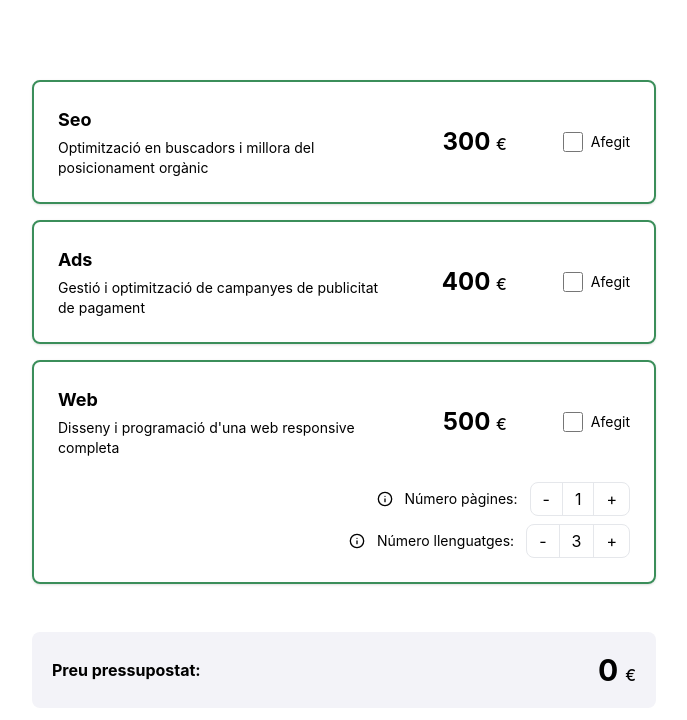
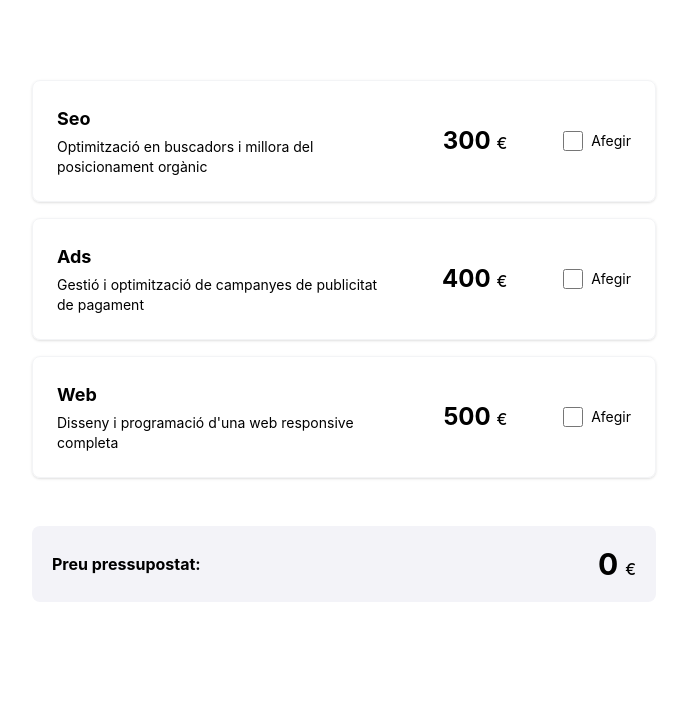
Before and after one commit to gemmaadev/budget-app-digital-services, a React (Vite) app: page / in a window 1280 px wide. Shown: the top 720 px of the page, without its empty margins (296-983 px from the left). Built offline with nearby package versions, Linux system fonts and the light colour scheme.

Commit message:
feat(BudgetCalculatorPage): integrate all calculator components

```diff
--- a/src/features/budget-calculator/BudgetCalculatorPage.tsx
+++ b/src/features/budget-calculator/BudgetCalculatorPage.tsx
@@ -1,8 +1,17 @@
 import { ServiceCard } from "./components/ServiceCard";
 import { BudgetSummary } from "./components/BudgetSummary";
+import { useBudgetCalculator } from "./hooks/useBudgetCalculator";
 import services from "@/data/services.json";
 
 export default function BudgetCalculatorPage() {
+  const {
+    selectedServices,
+    webConfig,
+    totalPrice,
+    handleToggleService,
+    handleWebConfigChange,
+  } = useBudgetCalculator();
+
   return (
     <section className="mx-auto max-w-2xl px-6 flex flex-col gap-2 py-10">
       <div className="flex flex-col gap-4 py-10">
@@ -10,12 +19,14 @@ export default function BudgetCalculatorPage() {
           <ServiceCard
             key={service.id}
             service={service}
-            isSelected={true}
-            onToggle={() => {}}
+            isSelected={selectedServices.has(service.id)}
+            onToggle={handleToggleService}
+            webConfig={webConfig}
+            onWebConfigChange={handleWebConfigChange}
           />
         ))}
       </div>
-      <BudgetSummary totalPrice={0} />
+      <BudgetSummary totalPrice={totalPrice} />
     </section>
   );
 }
--- a/src/features/budget-calculator/components/ServiceCard.tsx
+++ b/src/features/budget-calculator/components/ServiceCard.tsx
@@ -9,12 +9,16 @@ interface ServiceCardProps {
   service: Service;
   isSelected: boolean;
   onToggle: (id: string) => void;
+  webConfig: { pages: number; languages: number };
+  onWebConfigChange: (pages: number, languages: number) => void;
 }
 
 export function ServiceCard({
   service,
   isSelected,
   onToggle,
+  webConfig,
+  onWebConfigChange,
 }: ServiceCardProps) {
   return (
     <article
@@ -51,10 +55,14 @@ export function ServiceCard({
 
       {service.configurable && isSelected && (
         <WebConfigurator
-          pages={1}
-          languages={3}
-          onPagesChange={() => {}}
-          onLanguagesChange={() => {}}
+          pages={webConfig.pages}
+          languages={webConfig.languages}
+          onPagesChange={(value) =>
+            onWebConfigChange(value, webConfig.languages)
+          }
+          onLanguagesChange={(value) =>
+            onWebConfigChange(webConfig.pages, value)
+          }
         />
       )}
     </article>
```
